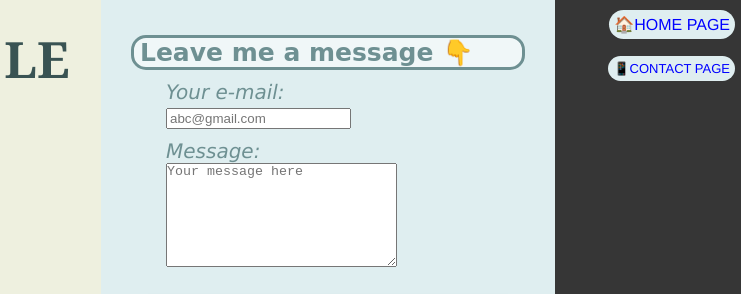
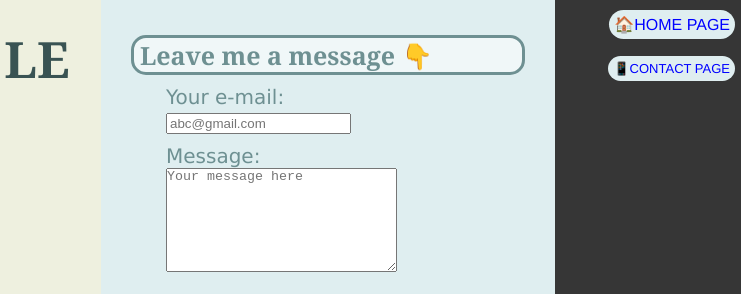
Before and after one commit to lechung139/html-portfolio, a plain HTML site: page ContactMePage-L6.html in a window 1280 px wide. Shown: the top 294 px of the page, 539-1280 px from the left. Drawn offline with Linux system fonts and the light colour scheme.

Commit message:
Update style-66.css

```diff
--- a/style-66.css
+++ b/style-66.css
@@ -180,7 +180,7 @@ form.cmp {padding: 10px;}
 form.cmp .header {
     color: #6E9092;
     font-size: 25px;
-    font-family: cursive;
+    font-family: Cambria, Cochin, Georgia, Times, 'Times New Roman', serif ;
     border: 3px solid #6E9092;
     border-radius: 15px;
     background-color: #f0f7f8;
@@ -190,7 +190,6 @@ form.cmp .list {
     color: #6E9092;
     font-size: 20px;
     font-family:'Lucida Sans', 'Lucida Sans Regular', 'Lucida Grande', 'Lucida Sans Unicode', Geneva, Verdana, sans-serif ;
-    font-style: italic;
     padding-left: 35px;
 }
 form.cmp p {padding-top: 10px;}
```
